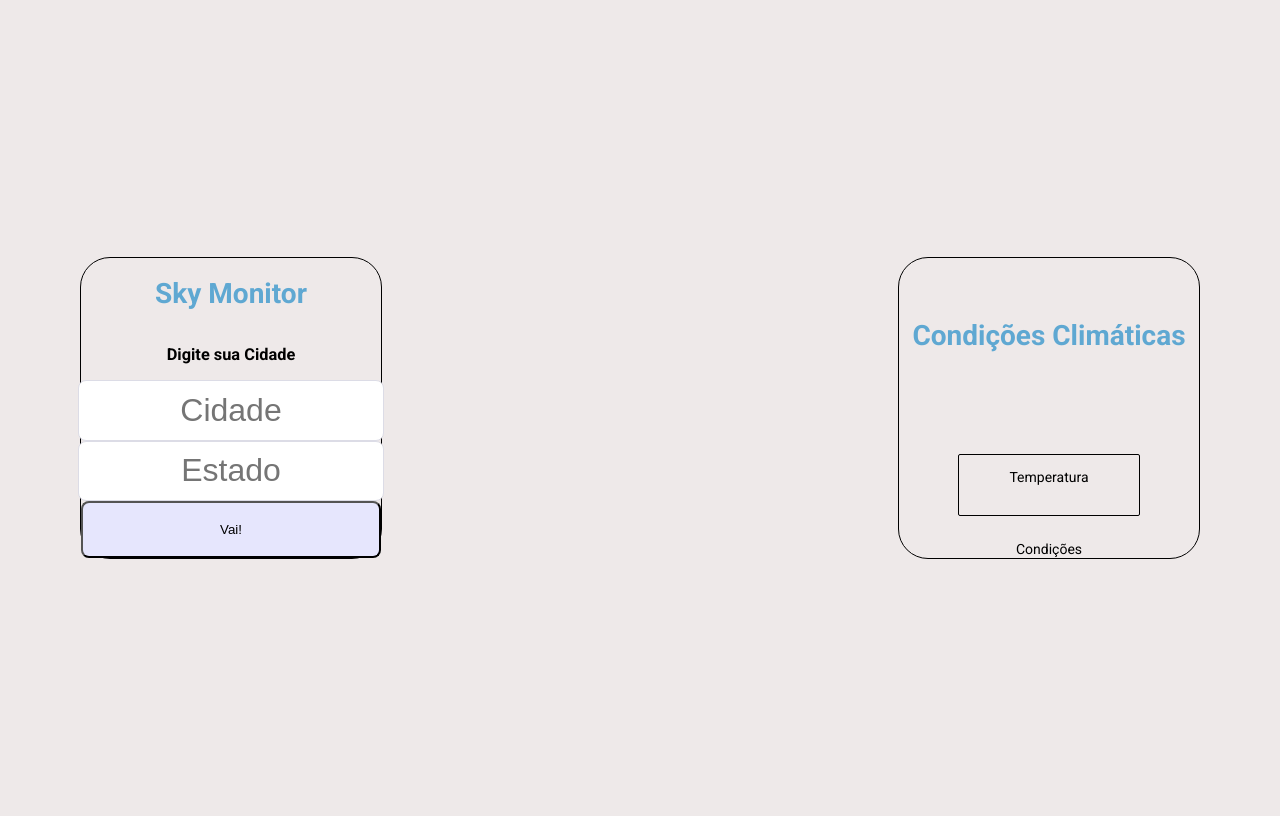
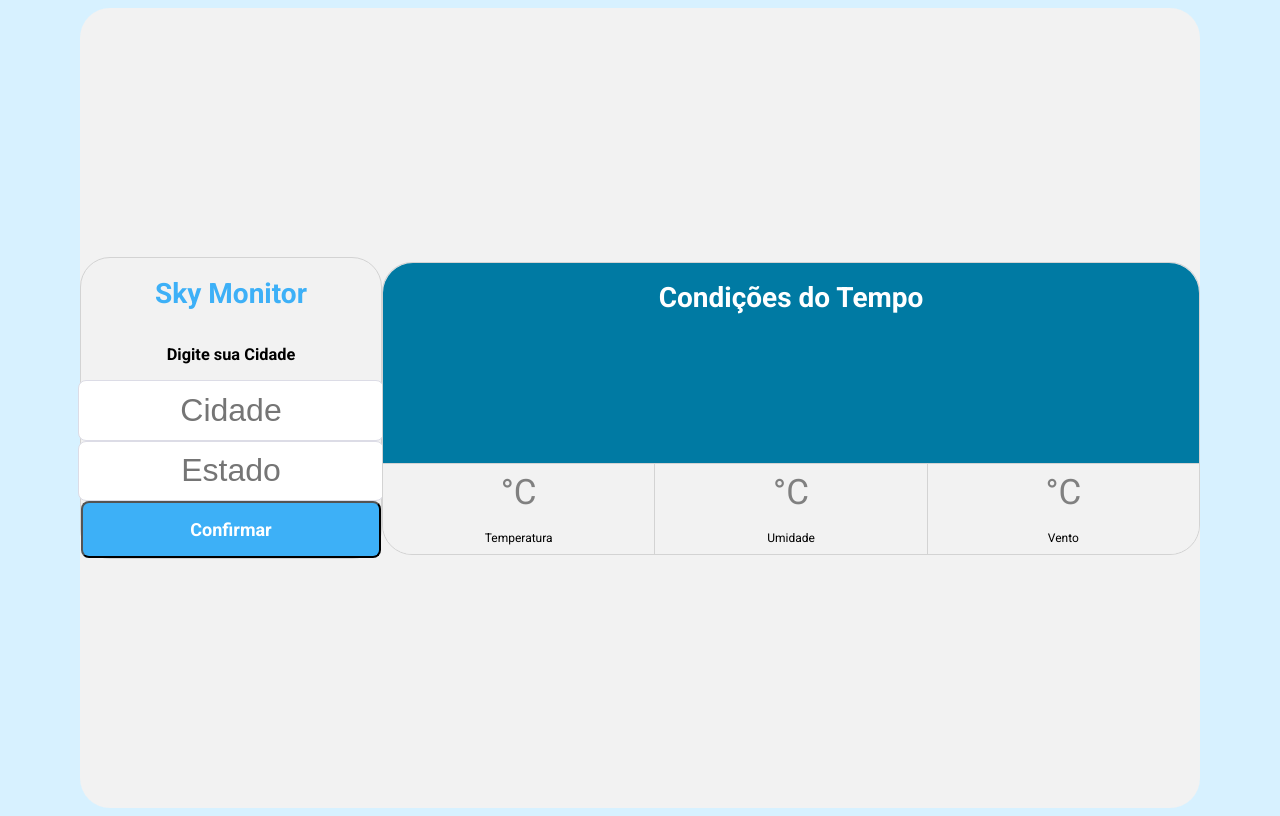
Before and after one commit to marcusdotenv/skymonitor, a React (Create React App) app: page / in a window 1280 px wide. Built offline with nearby package versions, Linux system fonts and the light colour scheme; no server answers; the HTML template or start-up script is replaced by a standard one.

Commit message:
Mudanças na estilização da página

```diff
--- a/src/App.js
+++ b/src/App.js
@@ -13,7 +13,7 @@ import {
 
 
 const apikey = "gBbBC7bPAbmACOKzYRsUlwAmFg6945l6";
-
+                  // essa key algum dia pode ficar desatualizada. Lembrar de olhar isso.
 var storageCity;
 var storageState;
 
@@ -31,25 +31,24 @@ function App() {
   const[state, setState] = useState(storageState);
   const[temperature, setTemperature] = useState('');
   const[label, setLabel] = useState('');
-  const[time, setTime] = useState('');
   const[icon, setIcon] = useState('');
 
-  function selectIcon(){
+  function selectIcon(){ // isso tem que ser mudado, provavelmente tem um jeito melhor
     if(icon >= 1 && icon <= 5){
-      return <WiDaySunny size={40} color="#000"/>
+      return <WiDaySunny size={80} color="#F2F2F2"/>
     } else if(icon >= 6 && icon <= 11 || icon >= 35 && icon <= 38){
-      return <WiCloud size={40} color="#000"/>
+      return <WiCloud size={80} color="#F2F2F2"/>
     } else if(icon >= 12 && icon <= 17){
-      return <WiDayRain size={40} color="#000"/>
+      return <WiDayRain size={80} color="#F2F2F2"/>
     } else if(icon >= 39 && icon <= 44){
-      return <WiNightRain size={40} color="#000"/>
+      return <WiNightRain size={80} color="#F2F2F2"/>
     } else if(icon >= 33 && icon <= 35){
-      return <WiNightClear size={40} color="#000"/>
+      return <WiNightClear size={80} color="#F2F2F2"/>
     } else if(icon === 22){
-      return <WiSnow size={40} color="#000"/>
+      return <WiSnow size={80} color="#F2F2F2"/>
     }
   }
-
+  // pega tudo que eu preciso da API
   async function getData(e){
     e.preventDefault();
     const response = await api.get(`/locations/v1/cities/search?apikey=${apikey}&q=${city+` `+state}`);
@@ -62,18 +61,18 @@ function App() {
 
         setTemperature(temperature);
         setLabel(label);
-        setIcon(IconNumber);
+        setIcon(IconNumber);    // seta em estados valores importantes que eu vou precisar no JSX
 
         localStorage.setItem('last_city', city);
-        localStorage.setItem('last_state', state);
+        localStorage.setItem('last_state', state); // seta o storage do navegador
 
       } catch(err){
-        alert('Localização Inválida!')
+        alert('Localização Inválida!')    // executa caso a primeira chamada a API retorne vazia
       }
     }
 
-    useEffect(()=>{
-      const getData = async()=>{
+    useEffect(()=>{ // hook useEffect para executar uma chamada a API caso haja algo no localStorage
+      const getData = async()=>{  // logo que a aplicação é iniciada
         const response = await api.get(`/locations/v1/cities/search?apikey=${apikey}&q=${city+` `+state}`);
           try{
             const locationKey = response.data[0].Key;
@@ -85,13 +84,15 @@ function App() {
             setLabel(label);
             setIcon(IconNumber);
       }
-      catch(err){
+      catch(err){ // não havendo nada no localStorage, o Hook retorna só um log
           console.log('Não há localStorage disponível')
       }
   }
       getData();
   // eslint-disable-next-line react-hooks/exhaustive-deps
   },[])
+   // essa lista indicaria os gatilhos do hook. uma lista vazia indica execução ao iniciar
+    // a aplicação
 
   return (
     <div className="full-container">
@@ -101,20 +102,29 @@ function App() {
         <h3>Digite sua Cidade</h3>
         <input placeholder="Cidade" value={city} onChange={e => setCity(e.target.value)}/>
         <input placeholder="Estado" value={state} onChange={e => setState(e.target.value)}/>
-        <button type="submit"> Vai! </button>
+        <button type="submit"> Confirmar </button>
       </div>
       </form>
-      <div className="application-section">
-        <h1> Condições Climáticas </h1>
-        <section>
-        {selectIcon()}
-        </section>
-        <div className="display-data">
-        <p>Temperatura</p>
-        <p>{temperature}</p>
-        <p> Condições </p>
-        <p>{label}</p>
-        </div>
+      <div className="display-data">
+          <div className="title">
+          <h1> Condições do Tempo </h1>
+          {selectIcon()}
+          <p>{label}</p>
+          </div>
+          <div className="body">
+            <div>
+            <p>{temperature}°C </p>
+            <h3> Temperatura </h3>
+            </div>
+            <div>
+            <p>{temperature}°C </p>
+            <h3> Umidade </h3>
+            </div>
+            <div>
+            <p>{temperature}°C </p>
+            <h3> Vento </h3>
+            </div>
+          </div>
       </div>
     </div>
   );
--- a/src/styles.css
+++ b/src/styles.css
@@ -2,18 +2,20 @@
 
 body{
   font: 400 14px Roboto, sans-serif;
-  background: #EEE9E9;
+  background-color: #d7f1ff;
   box-sizing: border-box;
 }
 
 .full-container{
+  background-color: #F2F2F2;
   width:100%;
   max-width:1120px;
   height: 100vh;
   margin: 0 auto;
   display: flex;
   align-items: center;
-  justify-content: space-between;
+  justify-content: space-around;
+  border-radius: 30px;
 }
 .application-section{
   display: flex;
@@ -21,22 +23,32 @@ body{
   justify-content: space-evenly;
   align-items: center;
   border-radius: 30px;
-  border: 1px solid #000;
-    width: 300px;
-    max-width: 350px;
-    height: 300px;
-    max-height: 350px;
+  border: 1px solid #d3d3d3;
+  width: 300px;
+  max-width: 350px;
+  height: 300px;
+  max-height: 350px;
+  background-color: #f2f2f2;
 }
 
 .application-section h1{
-  color:  #5FA8D2;
+  color:  #3db0f7;
 }
 
 .application-section button{
   width: 100%;
   height: 60px;
   border-radius: 8px;
-  background: #e6e6fd;
+  background-color: #3db0f7;
+  color: #FFF;
+  transition-duration: 0.2s;
+  font-family: Roboto;
+  font-weight: bold;
+  font-size: 18px;
+}
+
+.application-section button:hover{
+  background-color: #007aa3;
 }
 
 .application-section input{
@@ -50,11 +62,57 @@ body{
 
 .display-data {
   display: flex;
+  width: 100%;
+  flex-direction: column;
+  justify-content: space-between;
+  align-items: center;
+  border-radius: 30px;
+  border: 1px solid #d3d3d3;
+
+  background-color: #f2f2f2;
+}
+
+.display-data div.title {
+  width:100%;
+  height: 200px;
+  border-top-right-radius:30px;
+  border-top-left-radius:30px;
+  background-color: #007aa3;
+  color: #fff;
+  text-align: center;
+  border-bottom: 1px solid #d3d3d3;
+}
+
+.display-data div.body {
+  display: flex;
+  width:100%;
+  height: 90px;
+  border-bottom-right-radius:30px;
+  border-bottom-left-radius:30px;
+  background-color: #F2F2F2;
+  flex-direction: row;
+  justify-content: space-between;
+}
+.display-data div.body div{
+  display: flex;
+  flex-direction: column;
+  width:100%;
   justify-content: space-around;
   align-items: center;
-  flex-direction: column;
-  border: 1px solid #000;
-  border-radius: 2px;
-  width: 60%;
-  height: 60px;
+
 }
+.display-data div.body div+div{
+  border-left: 1px solid #d3d3d3;
+}
+
+.display-data div.body div h3{
+  font-size: 12px;
+  font-weight: 400;
+  font-family: Roboto;
+  margin:0;
+}
+.display-data div.body div p{
+  margin:0;
+  font-size: 35px;
+  color: #808080;
+}
```
